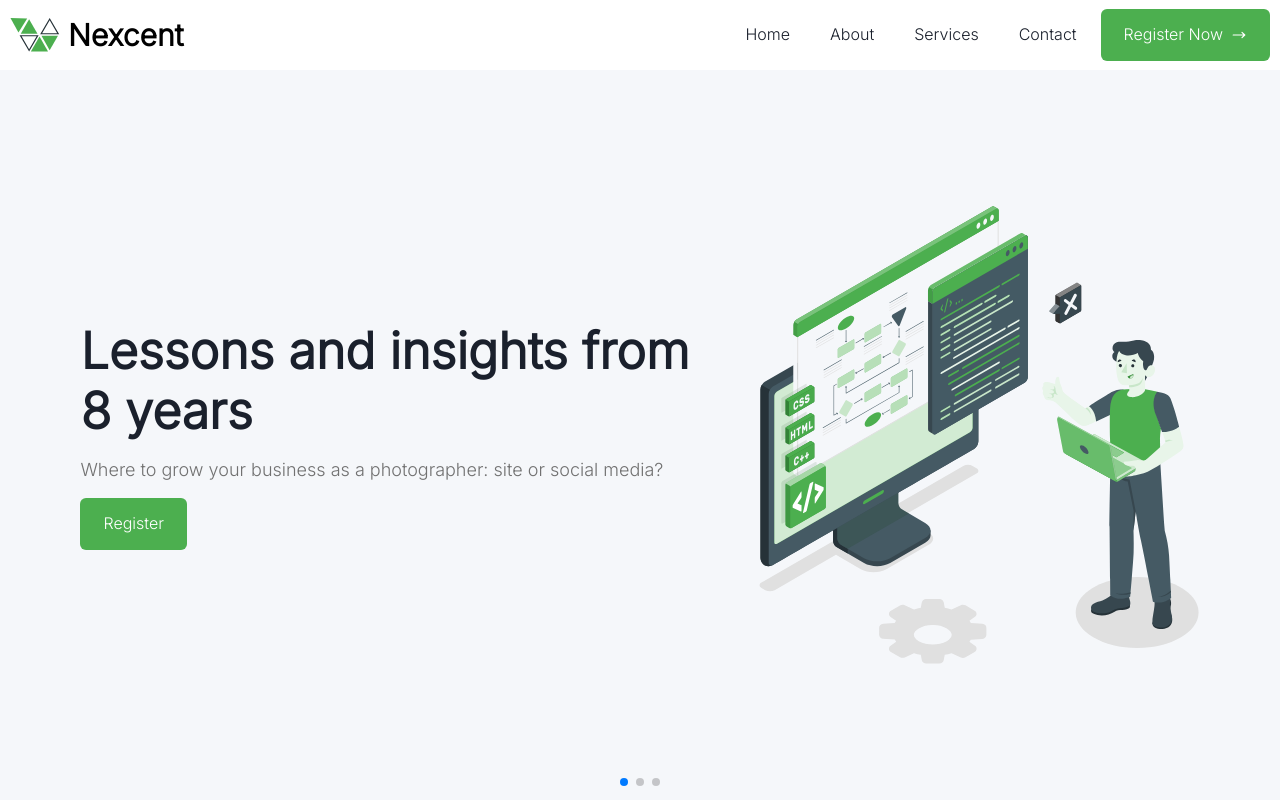
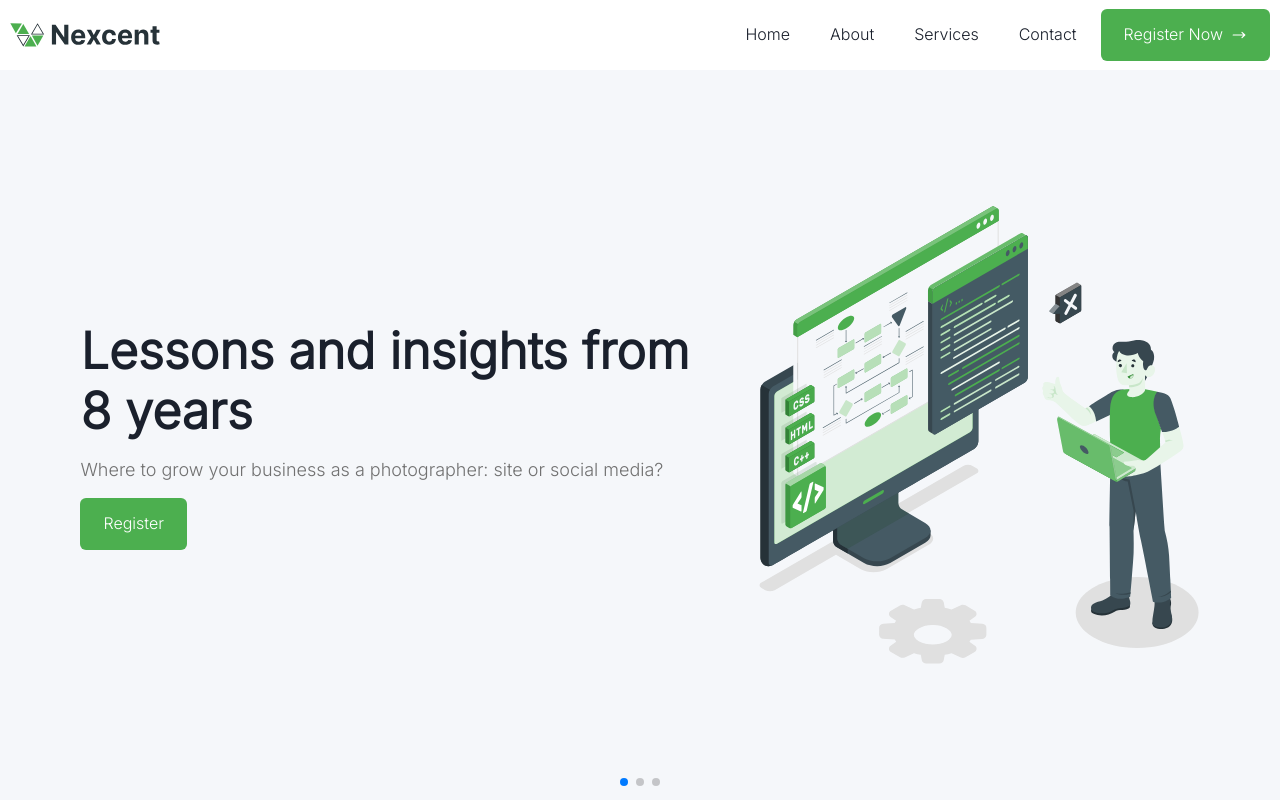
Before and after one commit to dboatengg/nexcent, a React (Vite) app: page / in a window 1280 px wide. Shown: the top 800 px of the page. Built offline with nearby package versions, Linux system fonts and the light colour scheme.

Commit message:
Change logo image

```diff
--- a/src/components/Navbar.tsx
+++ b/src/components/Navbar.tsx
@@ -1,4 +1,4 @@
-import { Flex, Box, Button, useDisclosure, Text, Image, HStack, Heading, IconButton, VStack, Link } from "@chakra-ui/react";
+import { Flex, Box, Button, useDisclosure, Text, Image, IconButton, VStack, Link } from "@chakra-ui/react";
 import { CloseIcon, HamburgerIcon } from "@chakra-ui/icons";
 import navbarData from '../data/navbarData';
 import logo from '../assets/logo.svg'
@@ -10,13 +10,7 @@ const Navbar = () => {
 
   return (
     <Flex as="nav" align="center" height="70px" justify="space-between" padding="10px" color="white" boxShadow="sm">
-      <Box>
-        <HStack>
-        <Image src={logo} alt="Logo" boxSize={{base:'40px',md:'45px',lg:'50px'}} />
-        <Heading color='black' fontSize={{base:'25px',md:'28px',lg:'30px'}}>Nexcent</Heading>
-        </HStack>
-      </Box>
-
+        <Image src={logo} alt="Logo" boxSize={{base:'150px',md:'150px',lg:'150px'}} />
       <Box display={{ base: "none", md: "block" }} >
         {navbarData.map((item, index) => (
           <Button key={index} variant="ghost" mr={2} as="a" href={item.path}>
```
Also changed, not shown: src/assets/logo.svg.
